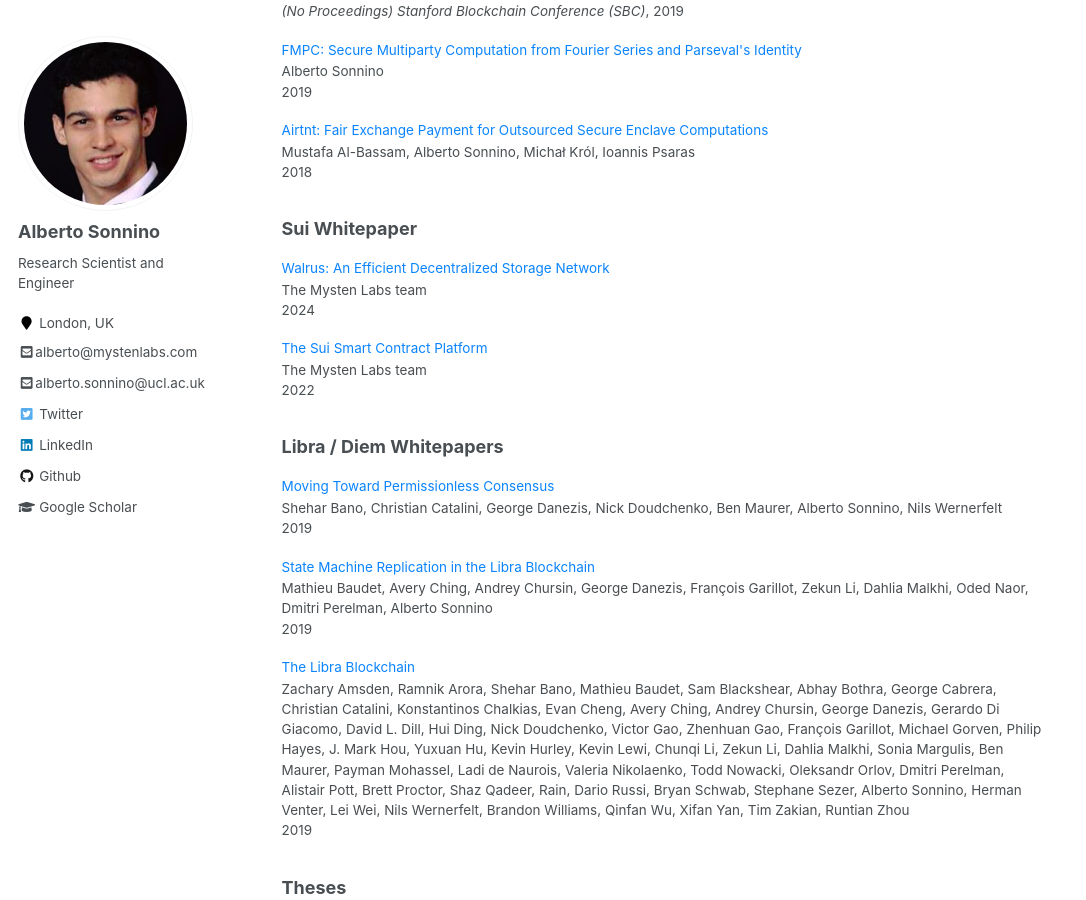
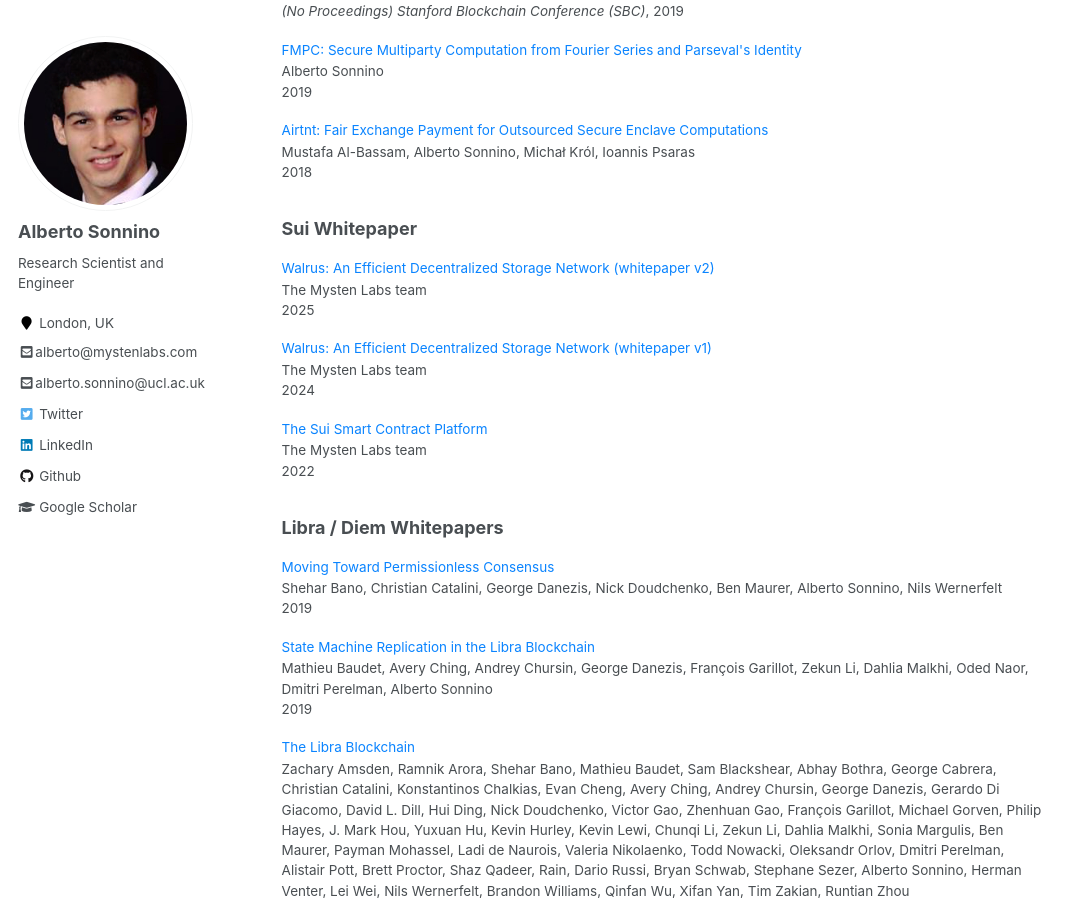
Before and after one commit to asonnino/asonnino.github.io, a Jekyll site: the page built from _pages/reports.md, in a window 1280 px wide and 900 px high, scrolled down 836 px. Shown: the whole window, without its empty margins (0-1086 px from the left). Built offline with Jekyll 4.4.1, drawn with Linux system fonts in a browser that asks for light colours.

Commit message:
feat: Walrus whitepaper v2

```diff
--- a/_data/papers.json
+++ b/_data/papers.json
@@ -490,7 +490,7 @@
   },
   {
     "category": "sui",
-    "title": "Walrus: An Efficient Decentralized Storage Network",
+    "title": "Walrus: An Efficient Decentralized Storage Network (whitepaper v1)",
     "authors": "The Mysten Labs team",
     "date": 2024,
     "filename": "walrus-whitepaper.pdf",
@@ -552,5 +552,13 @@
     "date": 2025,
     "awards": ["Best poster award"],
     "filename": "torture-framework-poster.pdf"
-  }
+  },
+  {
+    "category": "sui",
+    "title": "Walrus: An Efficient Decentralized Storage Network (whitepaper v2)",
+    "authors": "The Mysten Labs team",
+    "date": 2025,
+    "filename": "walrus-whitepaper-v2.pdf",
+    "code": "https://github.com/asonnino/walrus"
+  },
 ]
--- a/_pages/reports.md
+++ b/_pages/reports.md
@@ -29,8 +29,8 @@
 
 ### Sui Whitepaper
 
-{% assign libra = sorted_papers | where: "category", "sui" %}
-{% for report in libra reversed %}
+{% assign sui = sorted_papers | where: "category", "sui" %}
+{% for report in sui reversed %}
 {% include paper.html paper=report %}
 {% endfor %}
 
```
Also changed, not shown: 1 other file.
